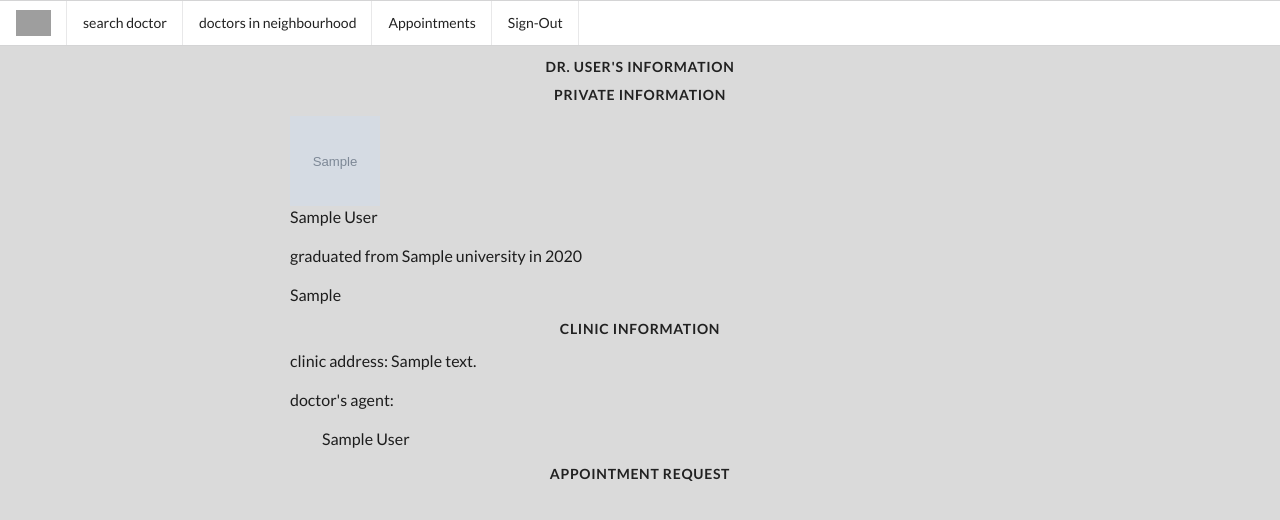
After one commit to sadjad-tavakoli/medwatch, a Django app: template member/templates/doctor/show_dr_page.html in a window 1280 px wide. The commit adds this page. Shown: the top 520 px of the page. Run offline with Django 3.2, Linux system fonts and the light colour scheme; the template is opened without the code that fills it: most values are stand-ins (such as "Sample title", 1, 10 or a date in 2020); grey boxes marked "Sample" are stand-in pictures; grey boxes are pictures that could not be loaded.

Commit message:
page for each doctor, search in doctors fixed

```diff
--- a/member/forms/join_forms.py
+++ b/member/forms/join_forms.py
@@ -60,7 +60,10 @@ class JoinForm(forms.ModelForm):
         member = Member.objects.create(username=data['username'],
                                        password=data['password'],
                                        national_id=data['national_id'],
-                                       email=data['email'])
+                                       email=data['email'],
+                                       first_name=data['first_name'],
+                                       last_name=data['last_name'],
+                                       )
         return member
 
 
--- a/member/templates/doctor/dr_edit_profile.html
+++ b/member/templates/doctor/dr_edit_profile.html
@@ -5,7 +5,10 @@
     Edit Doctor Profile
 {% endblock %}
 {% block body %}
-    <div>
+    <div class="ui horizontal divider">
+        Edit Profile
+    </div>
+    <div class="ui text container">
         <form class="ui form" id="edit-prof-form" action="" method="post" enctype="multipart/form-data">
             {% csrf_token %}
             <table class="">
--- /dev/null
+++ b/member/templates/doctor/show_dr_page.html
@@ -0,0 +1,47 @@
+{% extends 'base/base_member.html' %}
+{% block title %}
+    Dr. {{ doctor.last_name }}
+{% endblock %}
+{% block body %}
+    <div class="ui horizontal divider">
+        Dr. {{ doctor.last_name }}'s information
+    </div>
+
+    <div class="ui text container">
+        <div class="ui container">
+
+            <div class="ui horizontal divider">
+                Private Information
+            </div>
+
+            <img style="width: 90px; height: 90px; " src="{{ doctor.image_url }}">
+
+            <p>{{ doctor.first_name }}
+                {{ doctor.last_name }} </p>
+            <p> graduated from {{ doctor.university }} in {{ doctor.graduate_year }} </p>
+            <p> {{ doctor.get_degree_display }} </p>
+
+            <div class="ui horizontal divider">
+                Clinic Information
+            </div>
+
+            <p> clinic address: {{ doctor.address }}</p>
+            <p> doctor's agent:
+                {% for agent in agents %}
+                    <p style="padding-left:2em;"> {{ agent.member.first_name }}
+                        {{ agent.member.last_name }} </p>
+                {% endfor %}
+            </p>
+
+            <div class="ui horizontal divider">
+                appointment request
+            </div>
+
+        </div>
+    </div>
+
+
+
+
+
+{% endblock %}
--- a/member/urls.py
+++ b/member/urls.py
@@ -2,7 +2,7 @@ from django.conf.urls import url, include
 from member.views.agents import DefineAgents, RemoveAgents
 from member.views.join_views import JoinView, DoctorJoinView, download_contract
 from member.views.login_views import LoginView, LogoutView
-from member.views.member_views import SearchInDoctors, DoctorsInNeighbourhood
+from member.views.member_views import SearchInDoctors, DoctorsInNeighbourhood, ShowDoctorPage
 from member.views.profile_views import EditProfileView, ProfileView, DrEditProfile
 from schedule.views.agent_views import AgentAppointmentsList, AgentEditAppointmentView, \
     AgentCancelAppointments
@@ -46,8 +46,9 @@ urlpatterns = [
     url(r'^logout/$', LogoutView.as_view(), name='logout'),
     url(r'^profile/', include(profile_url_patterns, namespace='profile')),
     url(r'^patient/', include(patient_url_patterns, namespace='patient')),
-    url(r'^doctor/', include(doctor_url_patterns, namespace='doctor')),
+    url(r'^doctors/', include(doctor_url_patterns, namespace='doctor')),
     url(r'^agent/', include(agent_url_patterns, namespace='agent')),
     url(r'^contract-download/', download_contract),
     url(r'^dr-edit-profile/', DrEditProfile.as_view(), name='dr_edit_profile'),
+    url(r'^doctors/([0-9]*)/$', ShowDoctorPage, name='show_dr_page'),
 ]
```
Also changed, not shown: member/templates/member/search_in_doctors.html (+3 -4 lines), member/views/member_views.py (+12 -12 lines), db.sqlite3.
